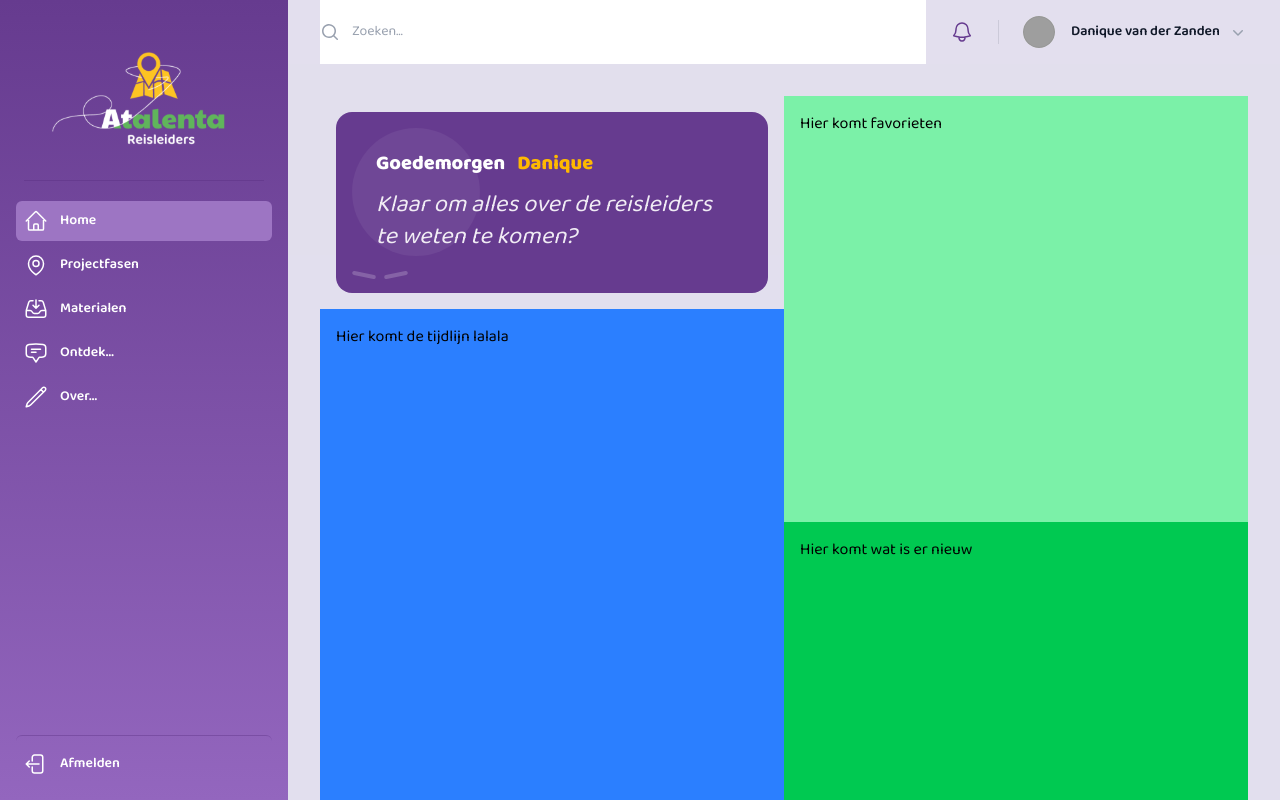
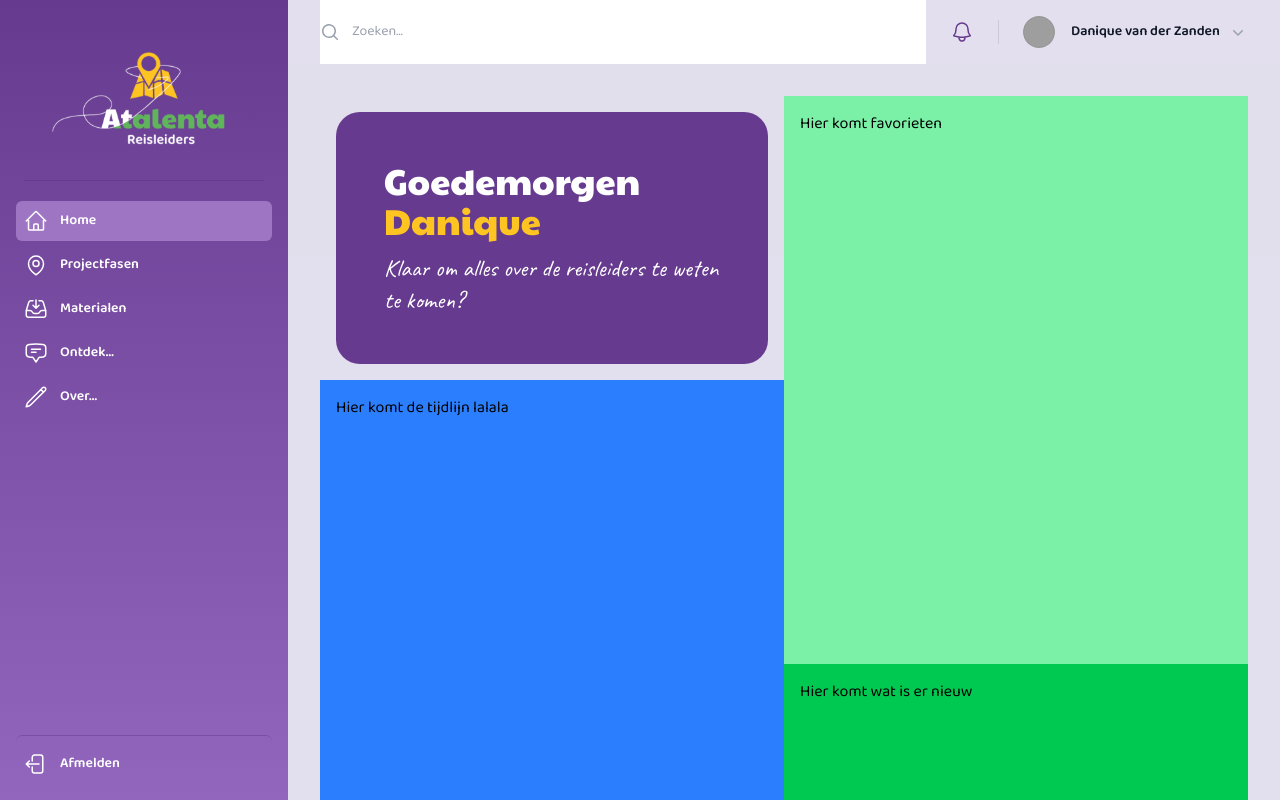
Before and after one commit to Daniquevdzanden/reisleiders, a Next.js app: page /home in a window 1280 px wide. Built offline with nearby package versions, Linux system fonts and the light colour scheme; grey boxes are pictures that could not be loaded.

Commit message:
Goedemorgen blok

```diff
--- a/app/(auth)/layout.js
+++ b/app/(auth)/layout.js
@@ -1,4 +1,4 @@
-import { Paytone_One, Baloo_Da_2 } from "next/font/google";
+import { Paytone_One, Baloo_Da_2, Caveat } from "next/font/google";
 import "../globals.css";
 
 const paytone = Paytone_One({
@@ -11,6 +11,11 @@ const baloo = Baloo_Da_2({
   weight: ["400", "500", "600", "700", "800"],
 });
 
+const caveat = Caveat({
+  variable: "--font-caveat",
+  weight: ["400", "500", "600", "700"],
+});
+
 export const metadata = {
   title: "Inloggen - Reisleiders",
   description: "Inloggen bij Reisleiders",
@@ -20,7 +25,7 @@ export default function AuthLayout({ children }) {
   return (
     <html lang="en" className="h-full bg-white">
       <body
-        className={`${paytone.variable} ${baloo.variable} antialiased h-full`}
+        className={`${paytone.variable} ${baloo.variable} ${caveat.variable} antialiased h-full`}
       >
         {children}
       </body>
--- a/app/(main)/home/page.js
+++ b/app/(main)/home/page.js
@@ -5,7 +5,7 @@ import Nieuws from "@/components/Nieuws";
 
 export default function Home() {
   return (
-    <div className="grid grid-cols-1 md:grid-cols-2 lg:h-full lg:min-h-0">
+    <div className="grid grid-cols-1 xl:grid-cols-2 xl:h-full xl:min-h-0">
       <div className="grid grid-rows-5">
         <div className="row-span-1 p-4 min-w-0">
           <Goedemorgen name="Danique" />
--- a/app/(main)/layout.js
+++ b/app/(main)/layout.js
@@ -1,4 +1,4 @@
-import { Paytone_One, Baloo_Da_2 } from "next/font/google";
+import { Paytone_One, Baloo_Da_2, Caveat } from "next/font/google";
 import "../globals.css";
 import Sidenav from "@/components/Sidenav";
 
@@ -12,6 +12,11 @@ const baloo = Baloo_Da_2({
   weight: ["400", "500", "600", "700", "800"],
 });
 
+const caveat = Caveat({
+  variable: "--font-caveat",
+  weight: ["400", "500", "600", "700"],
+});
+
 export const metadata = {
   title: "Reisleiders",
   description: "Generated by create next app",
@@ -21,7 +26,7 @@ export default function MainLayout({ children }) {
   return (
     <html lang="en" className="h-full bg-white">
       <body
-        className={`${paytone.variable} ${baloo.variable} antialiased h-full`}
+        className={`${paytone.variable} ${baloo.variable} ${caveat.variable} antialiased h-full`}
       >
         <Sidenav>{children}</Sidenav>
       </body>
--- a/app/globals.css
+++ b/app/globals.css
@@ -3,6 +3,7 @@
 @theme inline {
   --font-baloo: var(--font-baloo);
   --font-paytone: var(--font-paytone);
+  --font-caveat: var(--font-caveat);
   --color-atalenta-paars: #663B8F;
   --color-atalenta-donkergrijs: #373737;
 }
--- a/components/Goedemorgen.js
+++ b/components/Goedemorgen.js
@@ -1,30 +1,16 @@
 export default function Goedemorgen({ name }) {
   return (
-    <div className="relative overflow-hidden rounded-2xl bg-atalenta-paars p-6 md:p-10 text-white w-full box-border">
-      {/* subtle decorative shape (kept inside parent) */}
-      <div
-        className="absolute left-4 top-4 h-32 w-32 rounded-full bg-white/6 scale-100 pointer-events-none"
-        aria-hidden
-      />
+    <div className="overflow-hidden rounded-3xl bg-atalenta-paars text-white w-full p-8 md:p-10 lg:p-12">
+      <h1 className="text-2xl md:text-3xl lg:text-4xl 2xl:text-5xl font-paytone">
+        <span className="text-white">Goedemorgen </span>
+        <span className="block sm:inline-block mt-1 sm:mt-0 text-[#FDC422]">
+          {name}
+        </span>
+      </h1>
 
-      {/* corner strokes (inside bounds) */}
-      <div className="absolute left-4 bottom-4 flex space-x-2">
-        <span className="block h-1 w-6 rounded bg-white/20 rotate-12" />
-        <span className="block h-1 w-6 rounded bg-white/20 -rotate-12" />
-      </div>
-
-      <div className="relative z-10">
-        <h1 className="text-3 md:text-5xl lg:text-xl font-extrabold leading-tight max-w-full">
-          <span>Goedemorgen</span>
-          <span className="mt-1 md:mt-0 md:inline-block ml-0 md:ml-3 text-amber-400">
-            {name}
-          </span>
-        </h1>
-
-        <p className="mt-3 text-lg md:text-2xl italic font-light text-white/90">
-          Klaar om alles over de reisleiders te weten te komen?
-        </p>
-      </div>
+      <p className="mt-3 text-xl sm:text-2xl 2xl:text-3xl font-normal font-caveat">
+        Klaar om alles over de reisleiders te weten te komen?
+      </p>
     </div>
   );
 }
```
